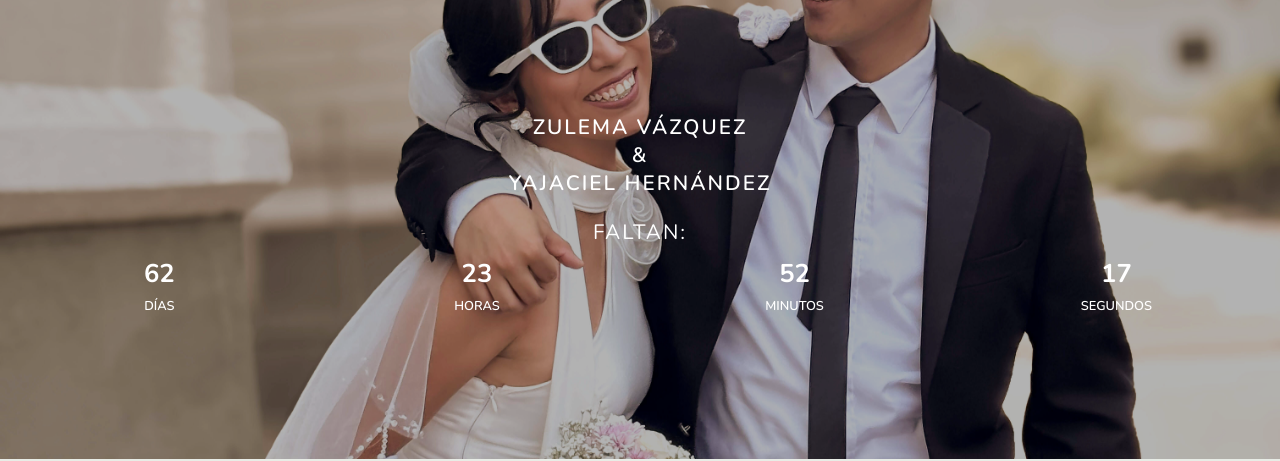
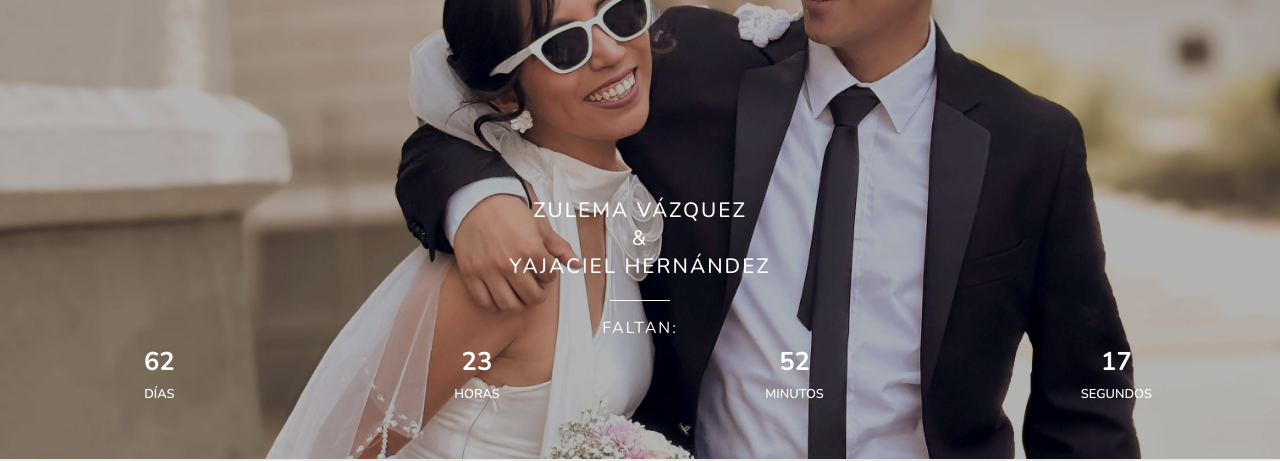
Before and after one commit to caher15/wedding-2, a plain HTML site: page index.html in a window 1280 px wide. Shown: the part 341-802 px from the top of the page. Drawn offline with nearby package versions, Linux system fonts and the light colour scheme; a web font is replaced by a local one.

Commit message:
countdown complete

```diff
--- a/index.html
+++ b/index.html
@@ -21,7 +21,7 @@
       <img src="assets/icons/logo.png" alt="Logo Novios">
     </div>
     <div class="names">
-      ZULEMA VÁZQUEZ <br> & <br> YAJACIEL HERNÁNDEZ <br> <p>FALTAN:</p>
+      ZULEMA VÁZQUEZ <br> & <br> YAJACIEL HERNÁNDEZ <br> <span></span> <p>FALTAN:</p>
     </div>
     <div class="container">
       <div class="time-container">
--- a/style.css
+++ b/style.css
@@ -47,13 +47,43 @@ body {
     width: 160px;
     max-width: 80%;
 }
+.number::after{
+    color: white;
+    font-size: inherit;
+    position: absolute;
+    top: 50%;
+    right: -6.5rem;
+    line-height: 80px;
+    height: 80px;
+    transform: translate(-50%, -50%);
+}
+.names {
+    position: absolute;
+    bottom: 13%;
+    width: 100%;
+    text-align: center;
+    color: white;
+    font-size: 1.3rem;
+    font-weight: 500;
+    letter-spacing: 2px;
+}
+.names p{
+    font-weight: 300;
+    font-size: 1rem;
+}
+.names span {
+  display: block;
+  width: 60px;
+  border-bottom: 1px solid white;
+  margin: 20px auto 0 auto;
+}
 /* countdown */
 .container{
     display: flex;
     justify-content: space-between;
     align-items: center;
     position: absolute;
-    top: 71%;
+    top: 89%;
     left: 10%;
     bottom: 15%;
     width: 80%;
@@ -85,29 +115,6 @@ body {
     display: none;
 }
 
-.number::after{
-    color: white;
-    font-size: inherit;
-    position: absolute;
-    top: 50%;
-    right: -6.5rem;
-    line-height: 80px;
-    height: 80px;
-    transform: translate(-50%, -50%);
-}
-.names {
-    position: absolute;
-    bottom: 24%;
-    width: 100%;
-    text-align: center;
-    color: white;
-    font-size: 1.3rem;
-    font-weight: 600;
-    letter-spacing: 2px;
-}
-.names p{
-    font-weight: 300;
-}
 /* ======== SECCIÓN INTRO ======== */
 .intro {
     text-align: center;
```
